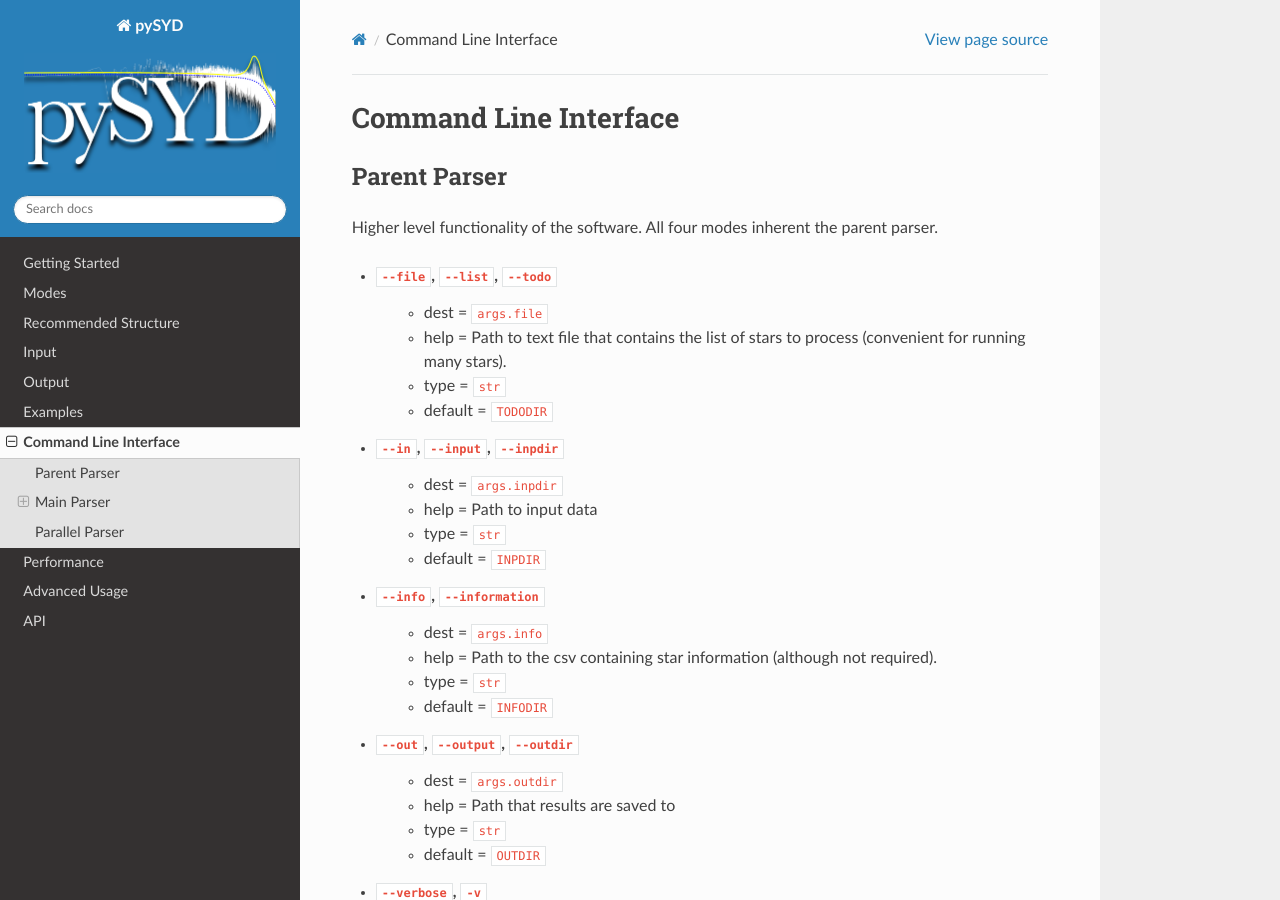
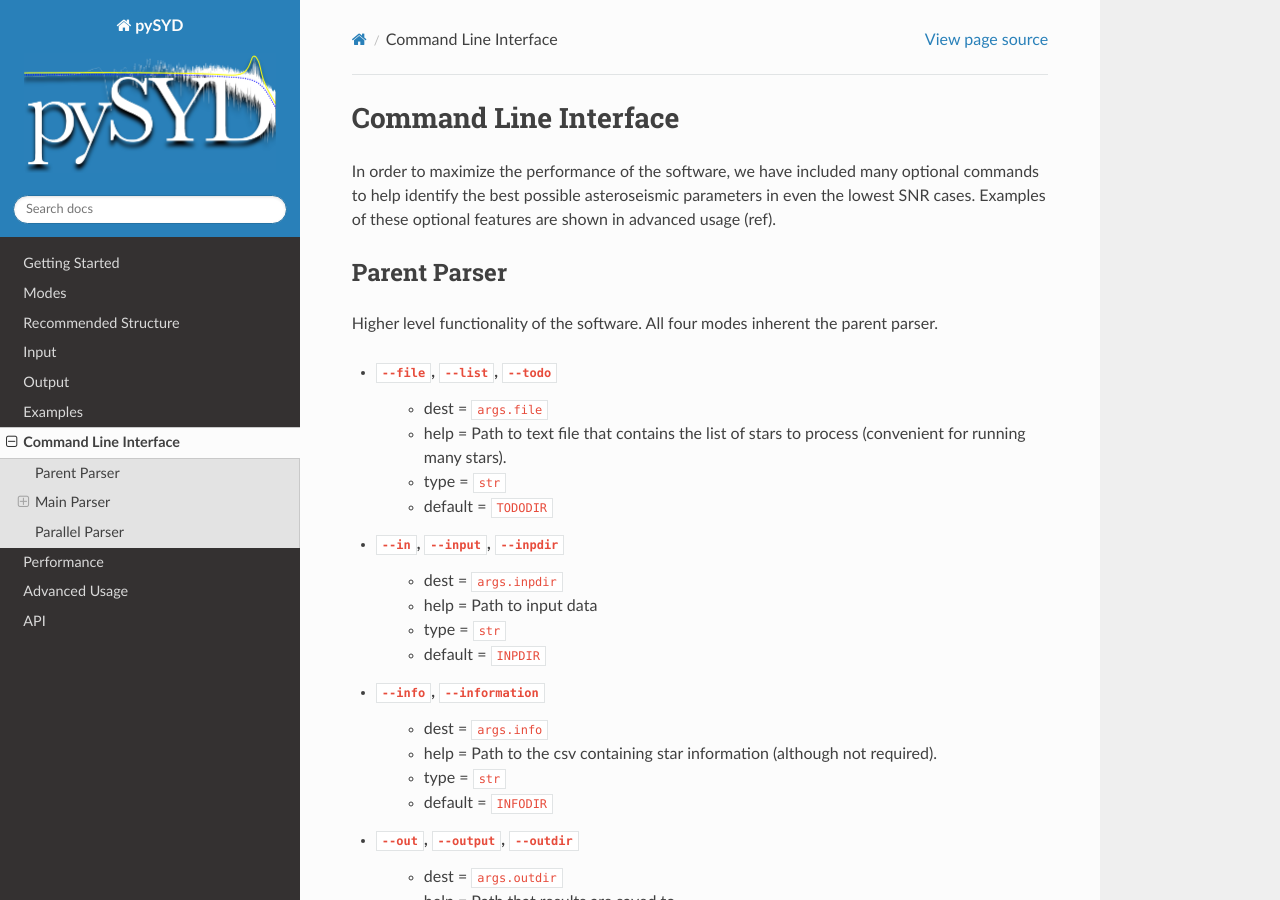
Before and after one commit to ashleychontos/pySYD, a Sphinx documentation site: the page built from docs/cli.rst, in a window 1280 px wide and 900 px high. Built offline with Sphinx 7.4.7 and the Read the Docs theme 2.0.0, drawn with Linux system fonts in a browser that asks for light colours; the version number could not be read and is left out.

Commit message:
Update cli.rst

```diff
--- a/docs/cli.rst
+++ b/docs/cli.rst
@@ -3,8 +3,11 @@
 Command Line Interface
 ************************
 
+In order to maximize the performance of the software, we have included many optional commands to help identify the
+best possible asteroseismic parameters in even the lowest SNR cases. Examples of these optional features are shown
+in advanced usage (ref).
+
 .. _parentparse:
-
 
 Parent Parser
 ===============
```
